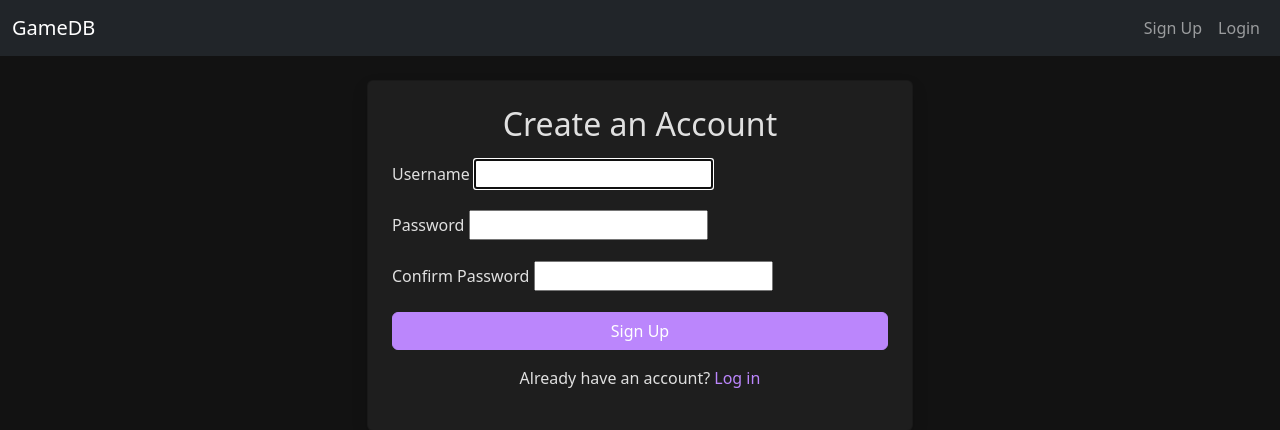
After one commit to KryhaX/GameDB, a Django app: page /games/signup/ in a window 1280 px wide. The commit adds this page. Shown: the top 430 px of the page. Run offline with Django 5.2, Linux system fonts and the light colour scheme.

Commit message:
Add user registration (SignUpView) with template in registration/signup.html. Fix navbar links for signup/login. Note: POST currently does not create users; form_valid is not triggered. Need to debug URL and form validation.

```diff
--- a/GameDB/settings.py
+++ b/GameDB/settings.py
@@ -125,3 +125,7 @@ DEFAULT_AUTO_FIELD = 'django.db.models.BigAutoField'
 
 MEDIA_URL = '/media/'
 MEDIA_ROOT = BASE_DIR / 'media'
+
+LOGIN_REDIRECT_URL = '/games/'
+LOGOUT_REDIRECT_URL = '/games/'
+LOGIN_URL = '/accounts/login/'
--- a/GameDB/urls.py
+++ b/GameDB/urls.py
@@ -1,12 +1,14 @@
 from django.conf.urls.static import static
 from django.contrib import admin
 from django.urls import path, include
-
 from GameDB import settings
+from games.views import SignUpView
 
 urlpatterns = [
        path('admin/', admin.site.urls),
 path('games/', include('games.urls')),
+path('accounts/', include('django.contrib.auth.urls')),
+path('accounts/signup/', SignUpView.as_view(), name='signup'),
 ]
 
 if settings.DEBUG:
--- a/games/templates/games/base.html
+++ b/games/templates/games/base.html
@@ -49,9 +49,43 @@
 <body>
 <nav class="navbar navbar-expand-lg navbar-dark bg-dark mb-4">
   <div class="container-fluid">
+
     <a class="navbar-brand" href="{% url 'games:list' %}">GameDB</a>
+
+    <button class="navbar-toggler" type="button" data-bs-toggle="collapse" data-bs-target="#navbarNav"
+            aria-controls="navbarNav" aria-expanded="false" aria-label="Toggle navigation">
+      <span class="navbar-toggler-icon"></span>
+    </button>
+
+    <div class="collapse navbar-collapse" id="navbarNav">
+      <ul class="navbar-nav ms-auto">
+
+        {% if user.is_authenticated %}
+          <li class="nav-item">
+            <span class="navbar-text me-3">
+              Logged in as <strong>{{ user.username }}</strong>
+            </span>
+          </li>
+
+          <li class="nav-item">
+            <a class="nav-link" href="{% url 'logout' %}">Logout</a>
+          </li>
+
+        {% else %}
+          <li class="nav-item">
+            <a class="nav-link" href="{% url 'games:signup' %}">Sign Up</a>
+          </li>
+
+          <li class="nav-item">
+            <a class="nav-link" href="{% url 'login' %}">Login</a>
+          </li>
+        {% endif %}
+
+      </ul>
+    </div>
   </div>
 </nav>
+
 
 <div class="container">
   {% block content %}{% endblock %}
--- a/games/urls.py
+++ b/games/urls.py
@@ -1,19 +1,18 @@
 from django.urls import path
 from . import views
-from django.urls import path
-from . import views
-urlpatterns = [
-    path('', views.game_list, name='game_list'),
-    path('<int:game_id>/', views.game_detail, name='game_detail'),
-]
 
 app_name = 'games'
+
 urlpatterns = [
     path('', views.GameListView.as_view(), name='list'),
     path('top/', views.top_games, name='top'),
     path('export/', views.export_games_json, name='export_json'),
     path('import/', views.import_games_json, name='import_json'),
     path('add/', views.GameCreateView.as_view(), name='add'),
+
+    # signup (registration)
+    path('signup/', views.SignUpView.as_view(), name='signup'),
+
     path('<int:pk>/', views.GameDetailView.as_view(), name='detail'),
     path('<int:pk>/edit/', views.GameUpdateView.as_view(), name='edit'),
     path('<int:pk>/delete/', views.GameDeleteView.as_view(), name='delete'),
--- a/games/views.py
+++ b/games/views.py
@@ -1,26 +1,23 @@
-from django.shortcuts import render, get_object_or_404
-from .models import Game
+from django.contrib import messages
 from django.shortcuts import render, get_object_or_404, redirect
-from django.urls import reverse_lazy, reverse
-from django.views.generic import ListView, DetailView, CreateView, UpdateView, DeleteView, FormView
-from django.http import JsonResponse, HttpResponse
+from django.urls import reverse_lazy
+from django.views.generic import ListView, DetailView, CreateView, UpdateView, DeleteView
+from django.contrib.auth.mixins import LoginRequiredMixin, UserPassesTestMixin
+from django.contrib.auth.forms import UserCreationForm
+from django.contrib.auth import login
+from django.http import HttpResponse, HttpResponseForbidden
+from django.core.exceptions import PermissionDenied
 from django.views.decorators.http import require_http_methods
-from django.utils.decorators import method_decorator
-from django.views.decorators.csrf import csrf_exempt
+
 import json
 
 from .models import Game
 from .forms import GameForm
 
-def game_list(request):
-    games = Game.objects.all()
-    return render(request, 'games/game_list.html', {'games': games})
 
-def game_detail(request, game_id):
-    game = get_object_or_404(Game, id=game_id)
-    return render(request, 'games/game_detail.html', {'game': game})
-
-# List + optional genre filter
+# -----------------------
+# List / Detail Views
+# -----------------------
 class GameListView(ListView):
     model = Game
     template_name = 'games/game_list.html'
@@ -40,48 +37,111 @@ class GameListView(ListView):
         ctx['selected_genre'] = self.request.GET.get('genre', '')
         return ctx
 
+
 class GameDetailView(DetailView):
     model = Game
     template_name = 'games/game_detail.html'
     context_object_name = 'game'
 
-class GameCreateView(CreateView):
+
+# -----------------------
+# Permissions mixin
+# -----------------------
+class OwnerOrStaffRequiredMixin(UserPassesTestMixin):
+    """
+    Allow access only if the request.user is the owner of the object or is staff/superuser.
+    Used for UpdateView and DeleteView.
+    """
+    def test_func(self):
+        obj = self.get_object()
+        if obj is None:
+            return False
+        user = getattr(self.request, "user", None)
+        if user is None or not user.is_authenticated:
+            return False
+        return (obj.owner == user) or user.is_staff or user.is_superuser
+
+    def handle_no_permission(self):
+        # raise 403 (can be customized to redirect or show message)
+        raise PermissionDenied
+
+
+# -----------------------
+# Create / Update / Delete
+# -----------------------
+class GameCreateView(LoginRequiredMixin, CreateView):
     model = Game
     form_class = GameForm
     template_name = 'games/game_form.html'
     success_url = reverse_lazy('games:list')
+    login_url = reverse_lazy('login')
 
-class GameUpdateView(UpdateView):
+    def form_valid(self, form):
+        # set owner to currently logged in user
+        form.instance.owner = self.request.user
+        return super().form_valid(form)
+
+
+class GameUpdateView(LoginRequiredMixin, OwnerOrStaffRequiredMixin, UpdateView):
     model = Game
     form_class = GameForm
     template_name = 'games/game_form.html'
     success_url = reverse_lazy('games:list')
+    login_url = reverse_lazy('login')
 
-class GameDeleteView(DeleteView):
+
+class GameDeleteView(LoginRequiredMixin, OwnerOrStaffRequiredMixin, DeleteView):
     model = Game
     template_name = 'games/confirm_delete.html'
     success_url = reverse_lazy('games:list')
+    login_url = reverse_lazy('login')
 
-# Top N view (GET param n, default 10)
+
+# -----------------------
+# Registration (signup)
+# -----------------------
+class SignUpView(CreateView):
+    form_class = UserCreationForm
+    template_name = 'registration/signup.html'
+    success_url = reverse_lazy('games:list')  # strona główna gier
+
+    def form_valid(self, form):
+        # zapisuje zwykłego użytkownika
+        user = form.save()  # is_staff=False, is_superuser=False
+        # loguje go automatycznie
+        login(self.request, user)
+        messages.success(self.request, f"Welcome, {user.username}! You are now logged in.")
+        return redirect(self.success_url)
+
+
+# -----------------------
+# Top N view
+# -----------------------
 def top_games(request):
     try:
         n = int(request.GET.get('n', 10))
-    except ValueError:
+    except (ValueError, TypeError):
         n = 10
-    n = max(1, min(n, 100))  # sanity check
+    n = max(1, min(n, 100))
     games = Game.objects.order_by('-user_rating', '-release_year')[:n]
     return render(request, 'games/top_games.html', {'games': games, 'n': n})
 
+
+# -----------------------
 # Export JSON (download)
+# -----------------------
 def export_games_json(request):
-    qs = list(Game.objects.values('title', 'release_year', 'genre', 'user_rating'))
+    qs = list(Game.objects.values('title', 'release_year', 'genre', 'user_rating', 'owner_id'))
     data = json.dumps(qs, indent=2, ensure_ascii=False)
     filename = "games_export.json"
     response = HttpResponse(data, content_type='application/json; charset=utf-8')
     response['Content-Disposition'] = f'attachment; filename="{filename}"'
     return response
 
-# Import JSON (simple upload form + processing)
+
+# -----------------------
+# Import JSON (simple upload)
+# -----------------------
 @require_http_methods(["GET", "POST"])
 def import_games_json(request):
     message = None
@@ -97,7 +157,7 @@ def import_games_json(request):
             for idx, item in enumerate(data):
                 title = item.get('title')
                 if not title:
-                    errors.append(f'Entry {idx}: brak tytułu')
+                    errors.append(f'Entry {idx}: missing title')
                     continue
                 # fallback/defaults and types
                 try:
@@ -110,6 +170,7 @@ def import_games_json(request):
                 except (TypeError, ValueError):
                     rating = 0
                 rating = max(0, min(rating, 10))
+
                 obj, created_flag = Game.objects.update_or_create(
                     title=title,
                     defaults={'release_year': year, 'genre': genre, 'user_rating': rating}
@@ -118,7 +179,7 @@ def import_games_json(request):
                     created += 1
                 else:
                     updated += 1
-            message = f"Zaimportowano: {created} nowych, zaktualizowano: {updated}. Błędy: {len(errors)}"
+            message = f"Imported: {created} new, updated: {updated}. Errors: {len(errors)}"
         except Exception as e:
-            message = f"Błąd podczas importu: {e}"
+            message = f"Error during import: {e}"
     return render(request, 'games/import_json.html', {'message': message})
--- /dev/null
+++ b/templates/registration/signup.html
@@ -0,0 +1,42 @@
+{% extends "games/base.html" %}
+{% load form_tags %}
+
+{% block title %}Sign Up | GameDB{% endblock %}
+
+{% block content %}
+<div class="row justify-content-center">
+    <div class="col-md-6">
+        <div class="card p-4 shadow">
+            <h2 class="text-center mb-3">Create an Account</h2>
+
+            <form method="post" action="">
+                {% csrf_token %}
+
+                <!-- Form fields -->
+                {{ form.non_field_errors }}
+                <div class="mb-3">
+                    <label class="form-label">Username</label>
+                    {{ form.username }}
+                </div>
+
+                <div class="mb-3">
+                    <label class="form-label">Password</label>
+                    {{ form.password1 }}
+                </div>
+
+                <div class="mb-3">
+                    <label class="form-label">Confirm Password</label>
+                    {{ form.password2 }}
+                </div>
+
+                <button type="submit" class="btn btn-primary w-100">Sign Up</button>
+            </form>
+
+            <p class="mt-3 text-center">
+                Already have an account?
+                <a href="{% url 'login' %}">Log in</a>
+            </p>
+        </div>
+    </div>
+</div>
+{% endblock %}
```
Also changed, not shown: games/models.py (+10 -0 lines), games/templatetags/form_tags.py (added, +10 -0 lines), templates/registration/logged_out.html (added, +16 -0 lines), templates/registration/login.html (added, +51 -0 lines), db.sqlite3, games/migrations/0003_favorite.py (added), games/migrations/0004_delete_favorite.py (added), games/migrations/0005_game_owner.py (added), games/templatetags/__init__.py (added).
